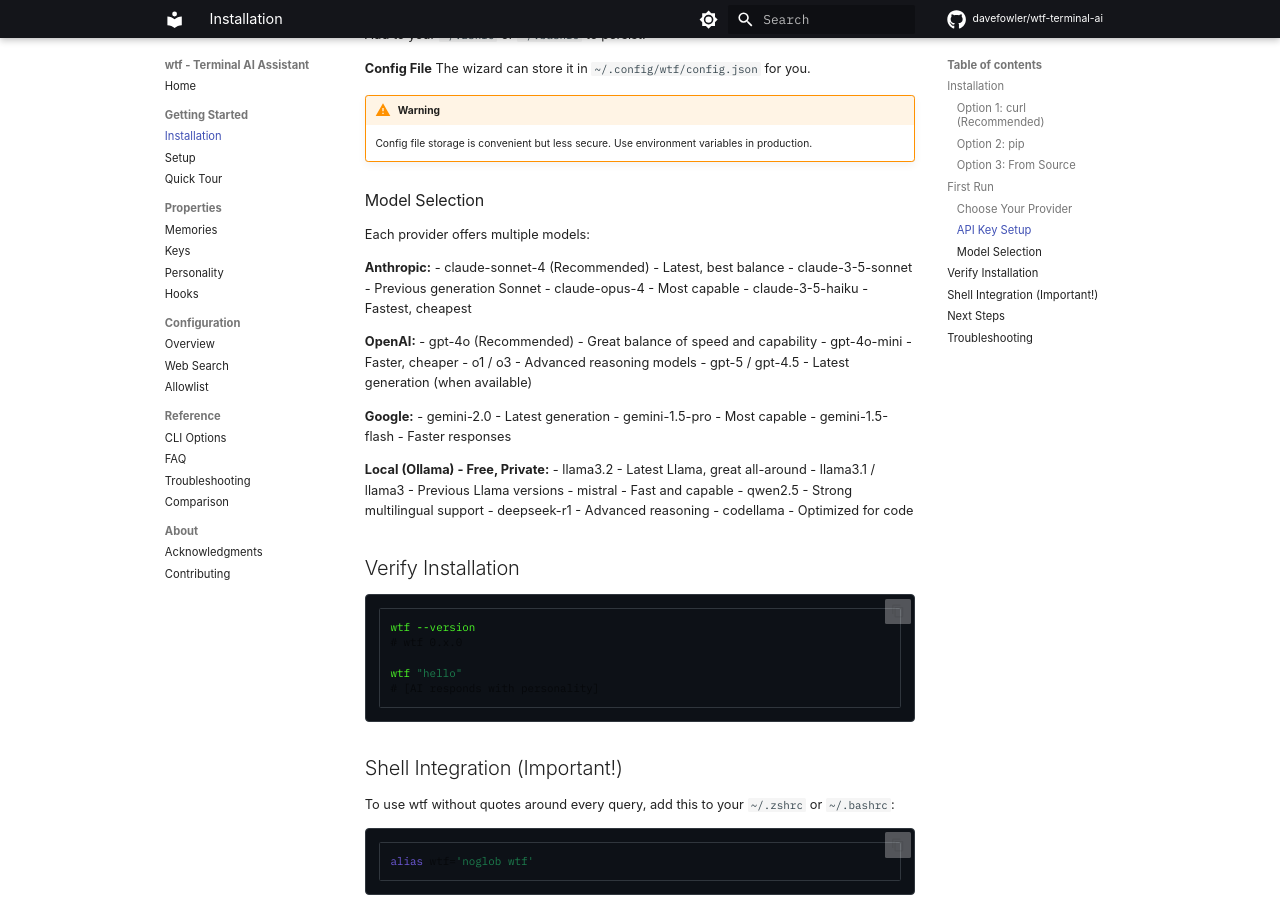
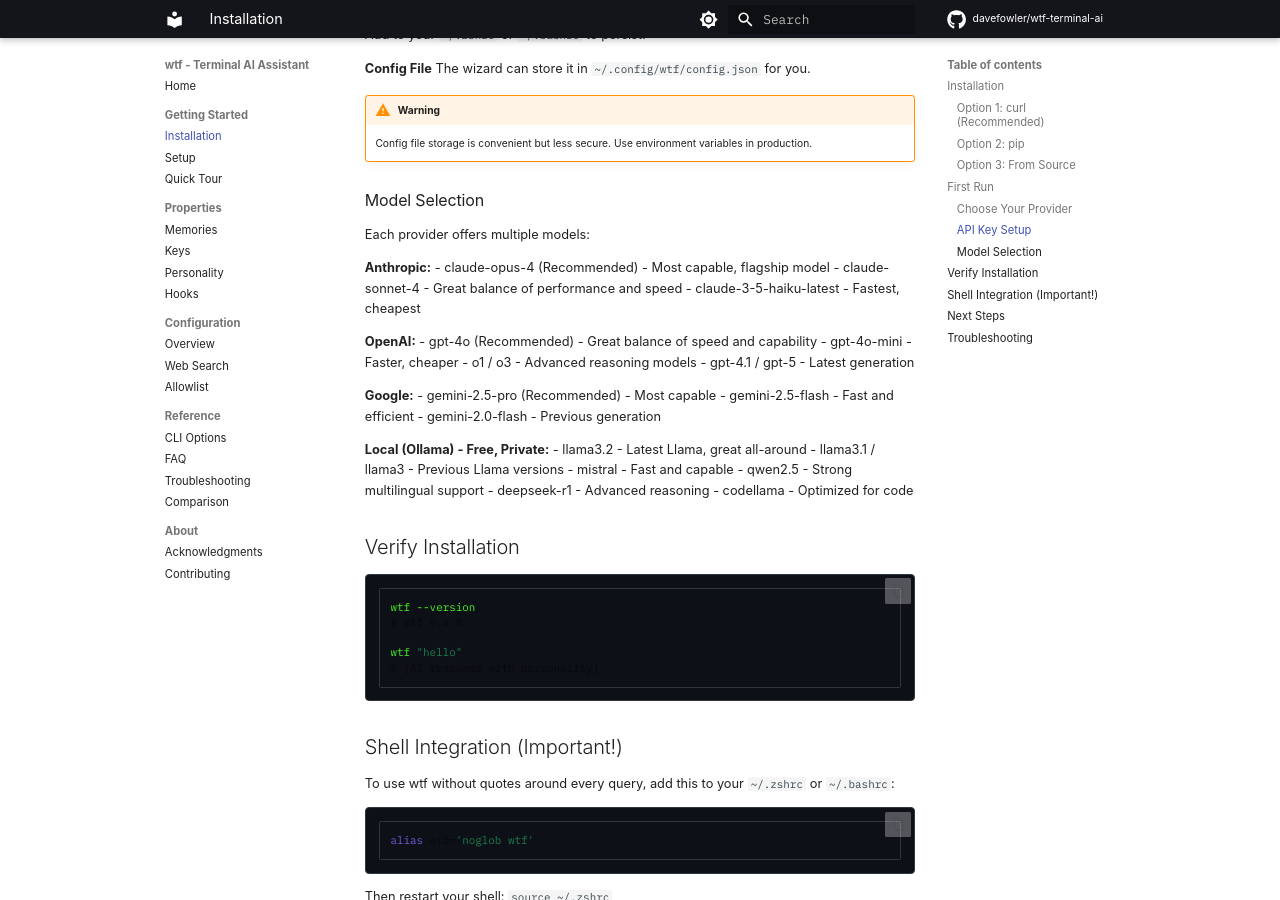
Before and after one commit to davefowler/wtf-terminal-ai, an MkDocs documentation site: the page built from docs/getting-started.md, in a window 1280 px wide and 900 px high, scrolled down 1974 px. Built offline with MkDocs 1.6.1 and Material for MkDocs 9.7.7, drawn with Linux system fonts in a browser that asks for light colours; comment, search, counter and statistics services are not loaded.

```diff
--- a/docs/getting-started.md
+++ b/docs/getting-started.md
@@ -117,21 +117,20 @@ The wizard can store it in `~/.config/wtf/config.json` for you.
 Each provider offers multiple models:
 
 **Anthropic:**
-- claude-sonnet-4 (Recommended) - Latest, best balance
-- claude-3-5-sonnet - Previous generation Sonnet
-- claude-opus-4 - Most capable
-- claude-3-5-haiku - Fastest, cheapest
+- claude-opus-4 (Recommended) - Most capable, flagship model
+- claude-sonnet-4 - Great balance of performance and speed
+- claude-3-5-haiku-latest - Fastest, cheapest
 
 **OpenAI:**
 - gpt-4o (Recommended) - Great balance of speed and capability
 - gpt-4o-mini - Faster, cheaper
 - o1 / o3 - Advanced reasoning models
-- gpt-5 / gpt-4.5 - Latest generation (when available)
+- gpt-4.1 / gpt-5 - Latest generation
 
 **Google:**
-- gemini-2.0 - Latest generation
-- gemini-1.5-pro - Most capable
-- gemini-1.5-flash - Faster responses
+- gemini-2.5-pro (Recommended) - Most capable
+- gemini-2.5-flash - Fast and efficient
+- gemini-2.0-flash - Previous generation
 
 **Local (Ollama) - Free, Private:**
 - llama3.2 - Latest Llama, great all-around
```
Also changed, not shown: docs/reference/cli-options.md (+8 -4 lines), 2 other files.
